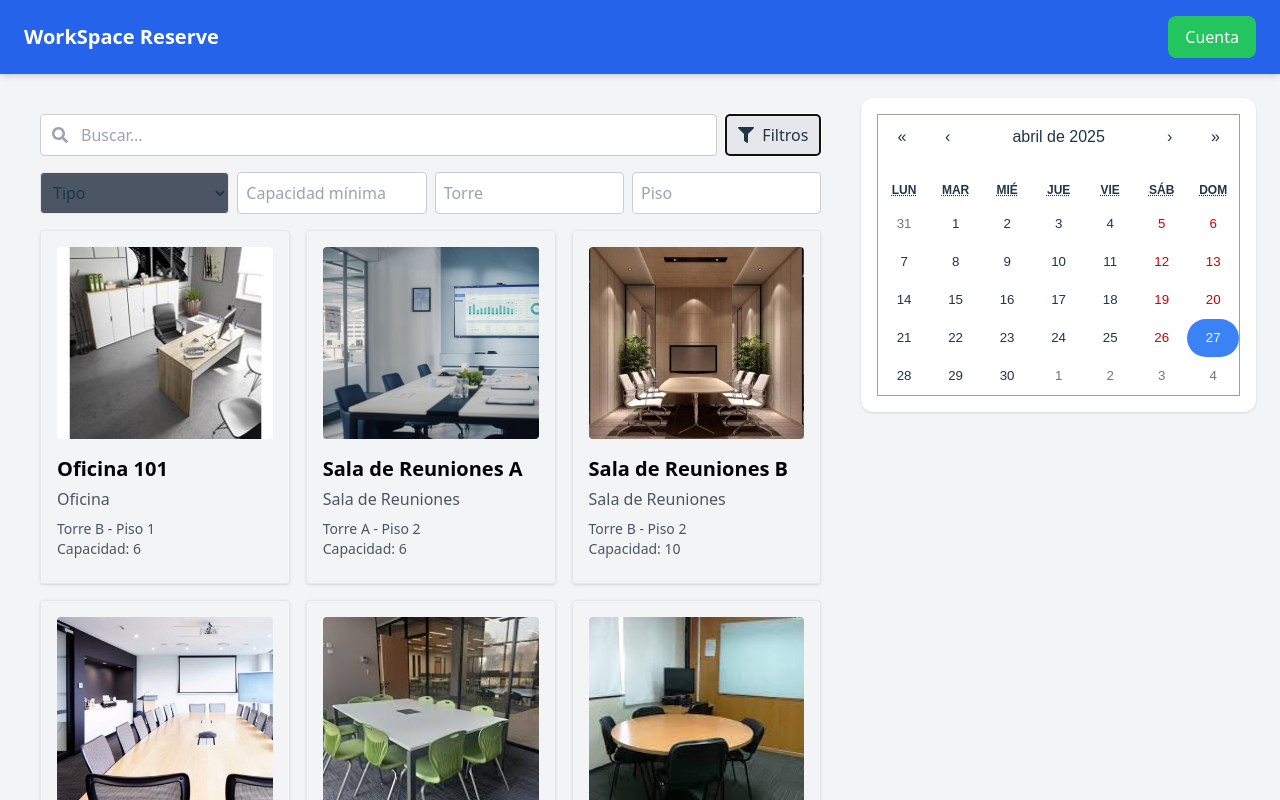
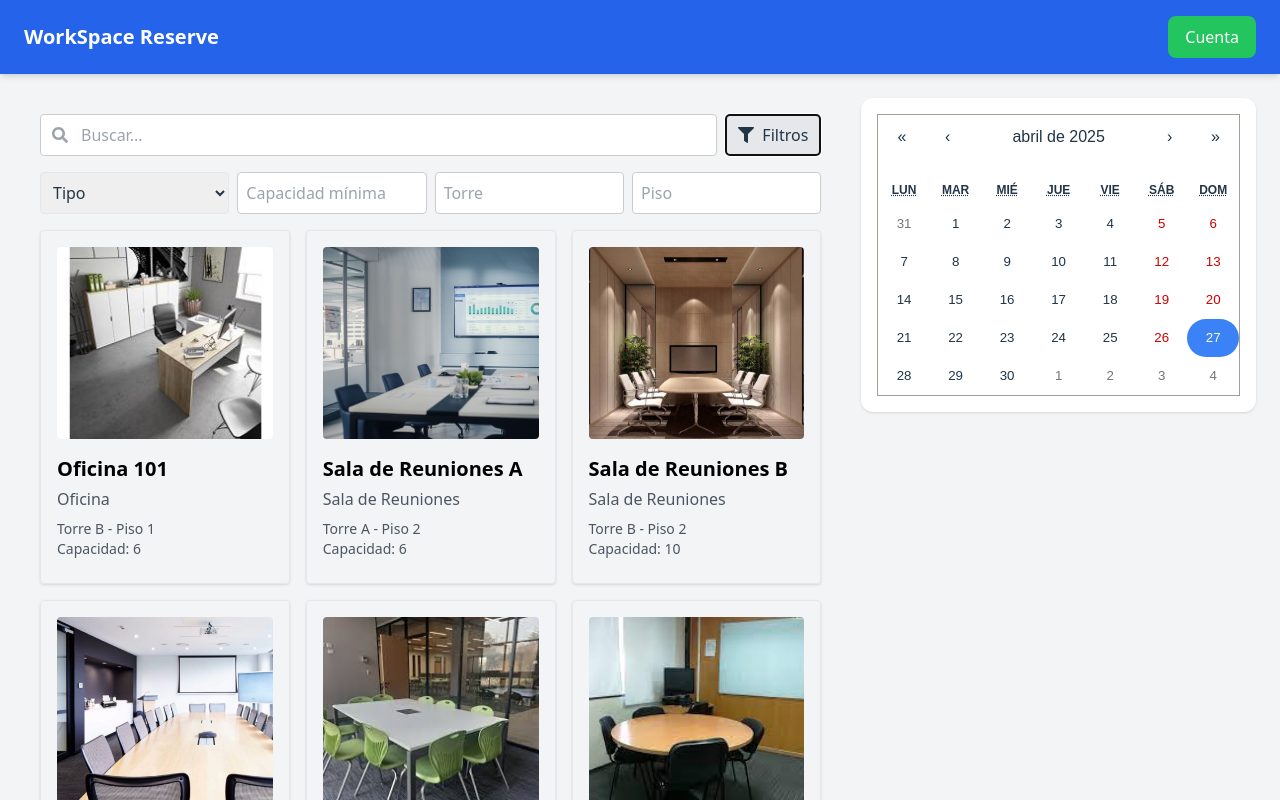
Before and after one commit to NatalyHSaez/Desarrollo-De-Aplicaciones-Empresariales, a React (Vite) app in the folder workspace-reserve/: page / in a window 1280 px wide. Both pictures are taken after a click on the button "Filtros". Shown: the top 800 px of the page. Built offline with nearby package versions, Linux system fonts and the light colour scheme.

Commit message:
UpDate Diseño Filtro

```diff
--- a/workspace-reserve/src/components/FormularioReserva.jsx
+++ b/workspace-reserve/src/components/FormularioReserva.jsx
@@ -44,7 +44,7 @@ const FormularioReserva = ({ oficina, onClose, usuario }) => {
       <div className="bg-white p-6 rounded shadow-lg w-full max-w-md relative">
         <button
           onClick={onClose}
-          className="absolute top-2 right-2 text-gray-500 hover:text-gray-700 text-lg"
+          className="absolute bg-grey-200 top-2 right-2 text-gray-500 hover:text-gray-700 text-lg"
         >
           ✕
         </button>
--- a/workspace-reserve/src/components/Oficinas.jsx
+++ b/workspace-reserve/src/components/Oficinas.jsx
@@ -62,15 +62,15 @@ const Oficinas = ({ usuario, actualizarReservas }) => {
 
       {/* Filtros avanzados */}
       {mostrarFiltros && (
-        <div className="mb-4 grid grid-cols-1 sm:grid-cols-2 md:grid-cols-4 gap-2">
+        <div className="mb-4 grid grid-cols-1 sm:grid-cols-2  md:grid-cols-4 gap-2">
           <select
             value={filtroTipo}
             onChange={(e) => setFiltroTipo(e.target.value)}
-            className="border bg-gray-600 rounded p-2"
+            className="border bg-white-600 text-gray rounded p-2"
           >
             <option value="" className="border bg-gray-600 rounded p-2">Tipo</option>
             {tiposUnicos.map((tipo) => (
-              <option key={tipo} value={tipo} className="border bg-gray-600 rounded p-2">
+              <option key={tipo} value={tipo} className="border rounded p-2">
                 {tipo}
 
               </option>
--- a/workspace-reserve/src/components/ProximasReservas.jsx
+++ b/workspace-reserve/src/components/ProximasReservas.jsx
@@ -48,8 +48,8 @@ const ProximasReservas = () => {
   };
 
   return (
-    <div className="p-4">
-      <h2 className="text-xl text-black-600 font-semibold mb-4">Próximas Reservas</h2>
+    <div className="p-4 text-black-600">
+      <h2 className="text-xl font-semibold mb-4">Próximas Reservas</h2>
 
       {reservas.length === 0 ? (
         <p className="text-black-600">No tienes reservas próximas.</p>
--- a/workspace-reserve/src/components/Registro.jsx
+++ b/workspace-reserve/src/components/Registro.jsx
@@ -115,7 +115,6 @@ const Registro = () => {
             <option value="">Seleccionar cargo</option>
             <option value="Supervisor">Supervisor</option>
             <option value="Ejecutivo">Ejecutivo</option>
-            <option value="Administrativo">Administrativo</option>
             <option value="Estudiante">Estudiante</option>
           </select>
         ) : (
```
